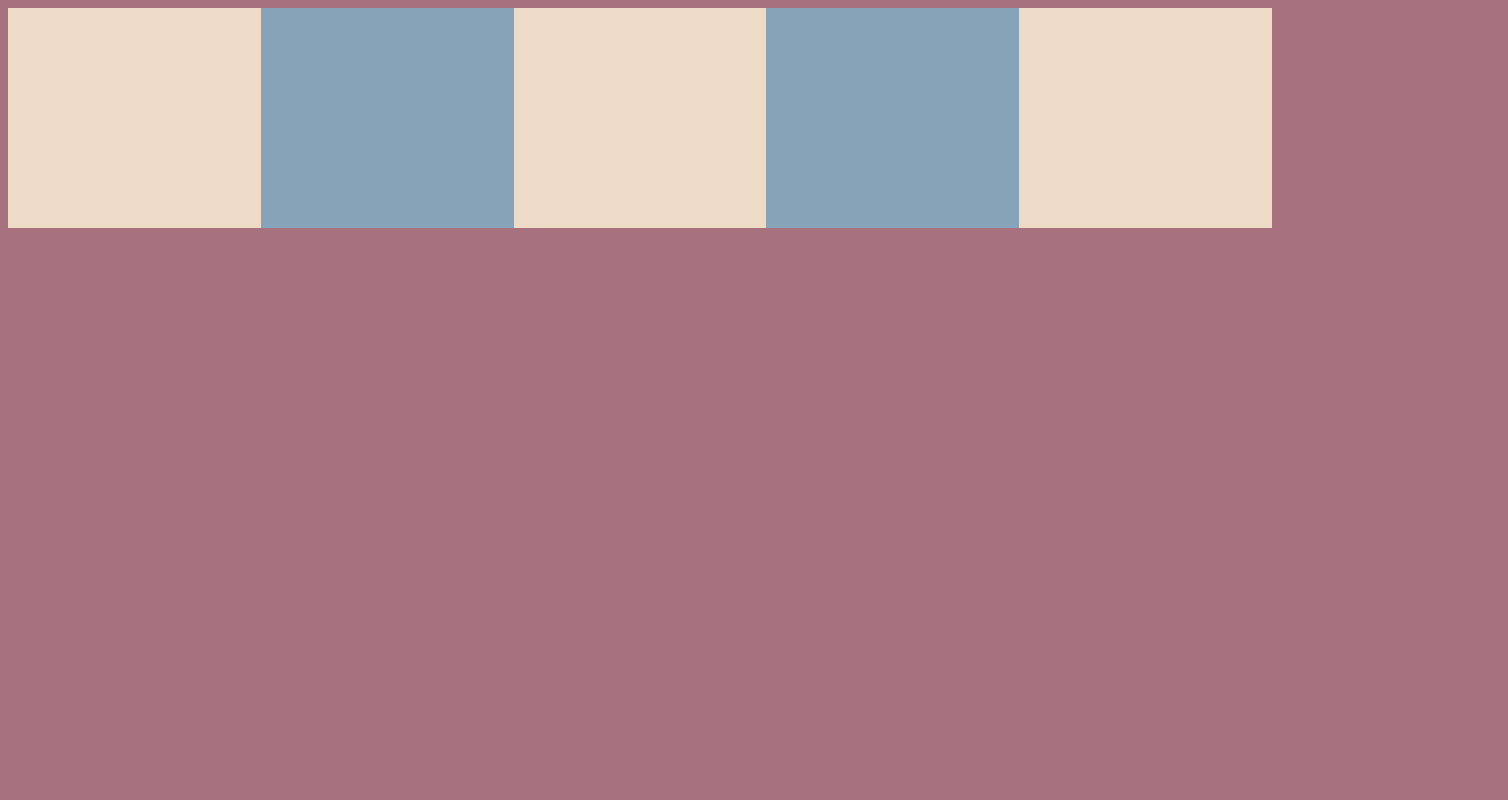
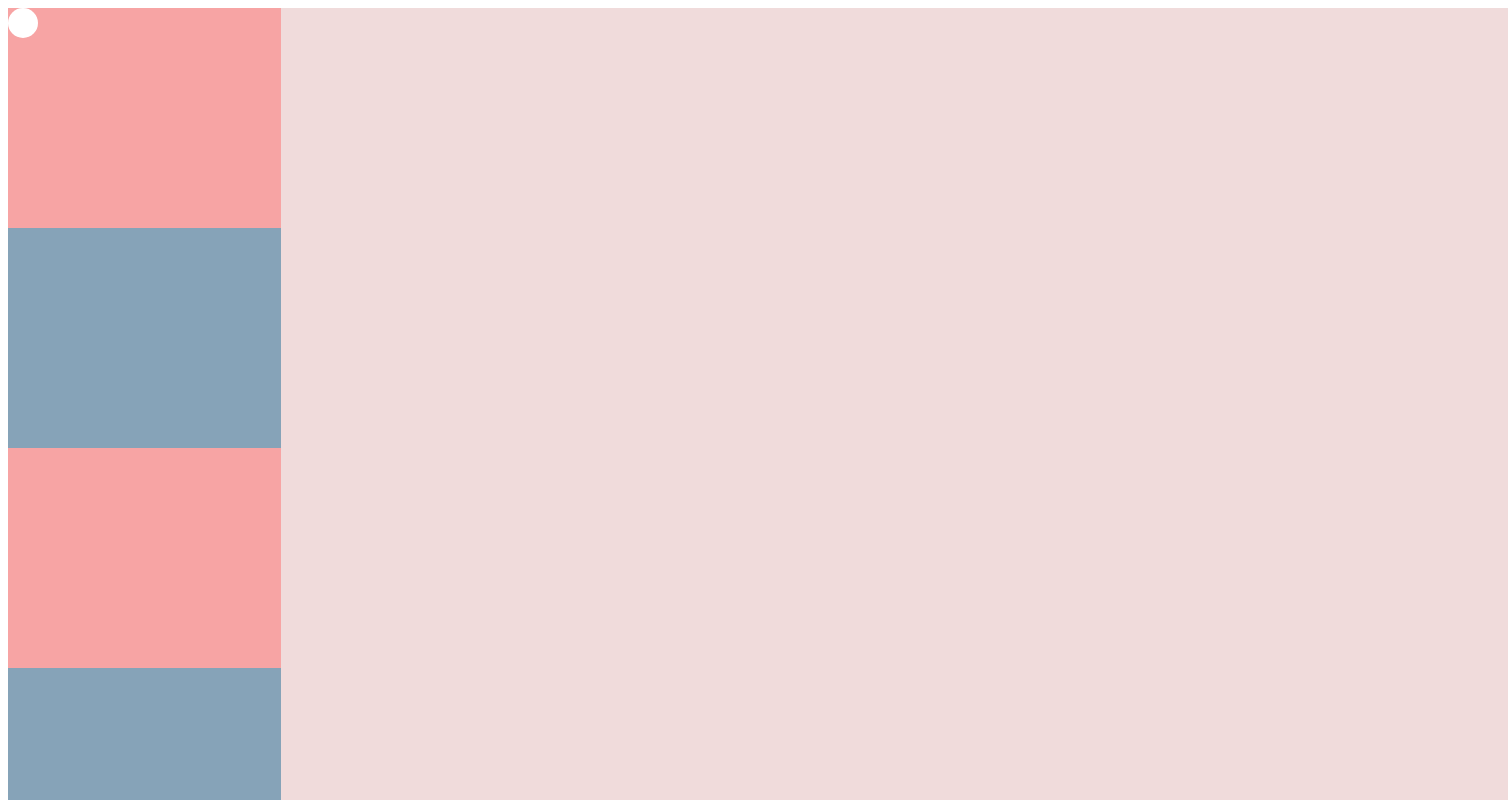
Before and after one commit to tanyapeterson/flexbox-practice, a plain HTML site: page index.html in a window 1280 px wide. Shown: the top 800 px of the page, 1508 px wide, since content can reach past the window. Drawn offline with Linux system fonts and the light colour scheme.

Commit message:
added styling to boxes

```diff
--- a/index.html
+++ b/index.html
@@ -11,11 +11,15 @@
 
 <body>
     <div class="container">
-        <div class="box-one"></div>
-        <div class="box-two"></div>
-        <div class="box-three"></div>
-        <div class="box-four"></div>
-        <div class="box-five"></div>
+        <div class="box">
+            <div class="box-one">
+                <div class="circle"></div>
+            </div>
+            <div class="box-two"></div>
+            <div class="box-three"></div>
+            <div class="box-four"></div>
+            <div class="box-five"></div>
+        </div>
     </div>
 
 
--- a/styles/styles.css
+++ b/styles/styles.css
@@ -1,17 +1,21 @@
 body {
     min-height: 100vh;
-    background-color: #A7727D;
 }
 
 .container {
     display: flex;
+    background-color: #F0DBDB;
+    width: 1500px;
+    height: 1000px;
 }
 
 
 .box-one {
     width: 273px;
     height: 220px;
-    background-color: #EDDBC7;
+    background-color: #F7A4A4;
+
+
 }
 
 
@@ -19,13 +23,17 @@ body {
     width: 273px;
     height: 220px;
     background-color: #86A3B8;
+
+
 }
 
 
 .box-three {
     width: 273px;
     height: 220px;
-    background-color: #EDDBC7;
+    background-color: #F7A4A4;
+
+
 }
 
 
@@ -33,11 +41,22 @@ body {
     width: 273px;
     height: 220px;
     background-color: #86A3B8;
+
+
 }
 
 
 .box-five {
     width: 273px;
     height: 220px;
-    background-color: #EDDBC7;
+    background-color: #F7A4A4;
 }
+
+
+
+.circle {
+    width: 30px;
+    height: 30px;
+    background-color: white;
+    border-radius: 50%;
+}
```
